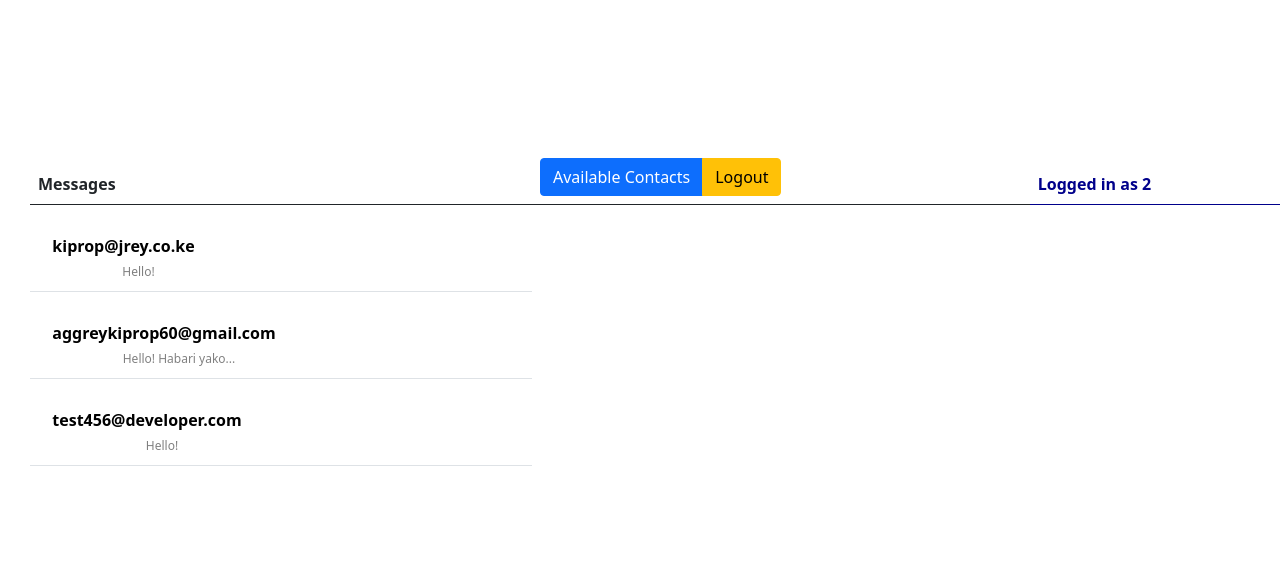
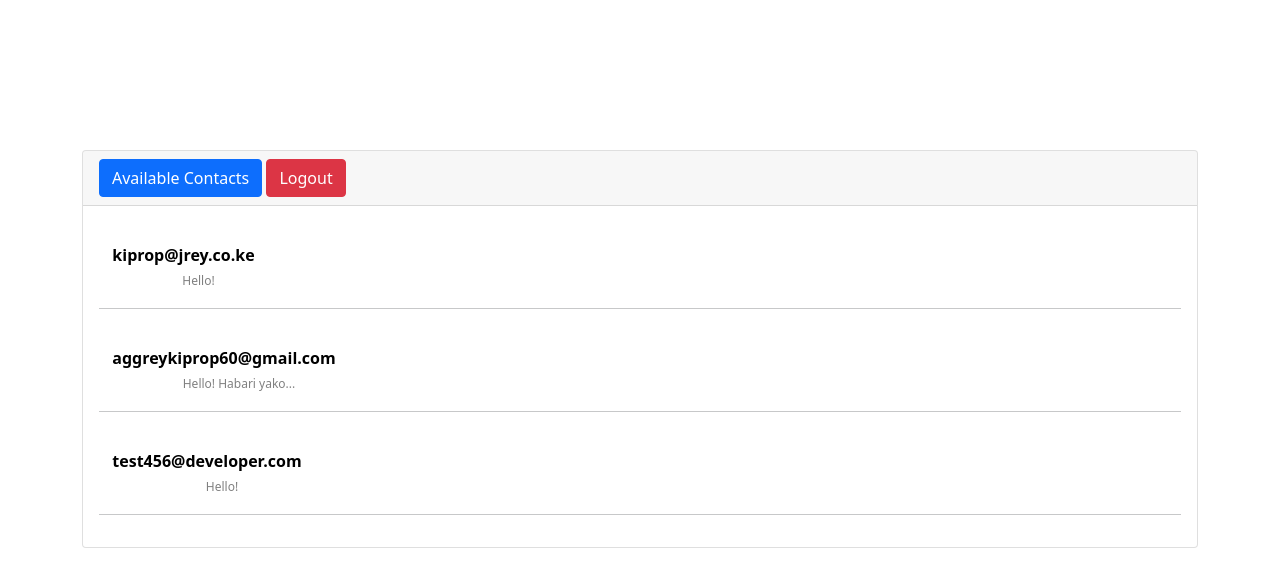
Before and after one commit to A7ggrey/php-chat-system, a PHP site: page /chatme/index.php in a window 1280 px wide. Shown: the top 587 px of the page. Run offline with PHP 8.4, Linux system fonts and the light colour scheme; a user stored in the database is signed in; data comes from the database, SQL or seed files in the repository.

Commit message:
Update index.php

```diff
--- a/chatme/index.php
+++ b/chatme/index.php
@@ -36,11 +36,16 @@ include('./../database/database.php');
 		}
 	</style>
 </head>
-<body>
+<body class="container">
 
-
-
-	<?php
+<div class="login-box">
+		<div class="card card-outline card-primary">
+			<div class="card-header text-left">
+				<a href="chats.php" class="btn btn-primary">Available Contacts</a>
+		        <a href="logout.php" class="btn btn-danger">Logout</a>
+			</div>
+		<div class="card-body">
+				<?php
 
 	$currentuser = $_SESSION['userid'];
 
@@ -51,26 +56,22 @@ include('./../database/database.php');
 
 	$rows_before = mysqli_fetch_assoc($result);
 
-	echo '<div><table class="table table-stripped"><thead><th>Messages</th><th><div class="btn-group">
-		<a href="chats.php" class="btn btn-primary">Available Contacts</a>
-		<a href="logout.php" class="btn btn-warning">Logout</a>
-	</div></th><th style="color: darkblue;">Logged in as ' .$currentuser. '</th></thead><tbody>';
-
 	if (mysqli_num_rows($result) > 0) {
 		while($rows = mysqli_fetch_assoc($result)) {
 
 		?>
 
-		<tr>
-			<td>
+		<div class="input-group mb-3">
+			<p>
 				<form method="GET" action="read.php">
 					<button name="user" value="<?php echo $rows['readerid'];?>">
 						&nbsp;&nbsp;<span style="font-weight: bold;"><?php echo $rows['username'];?></span><br>
 						&nbsp;&nbsp;<span style="color: grey; font-size: 12px; margin-left: 30px;"><?php echo $rows['message'];?></span>
 					</button>
 				</form>
-			</td>
-		</tr>
+			</p>
+		</div>
+		<hr>
 
 		<?php
 	}
@@ -78,8 +79,7 @@ include('./../database/database.php');
 
 
 	?>
-</tbody>
-</table>
+	</div>
 </div>
 
 </body>
```
